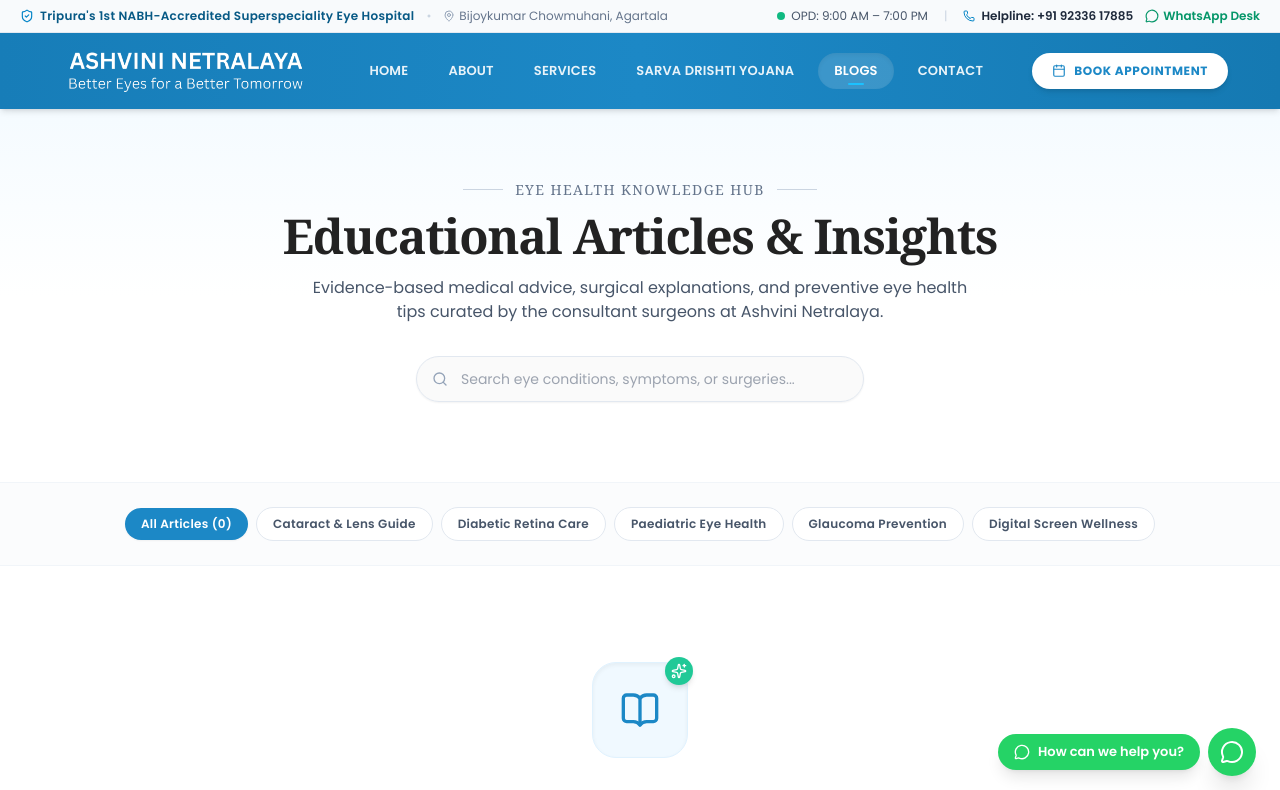
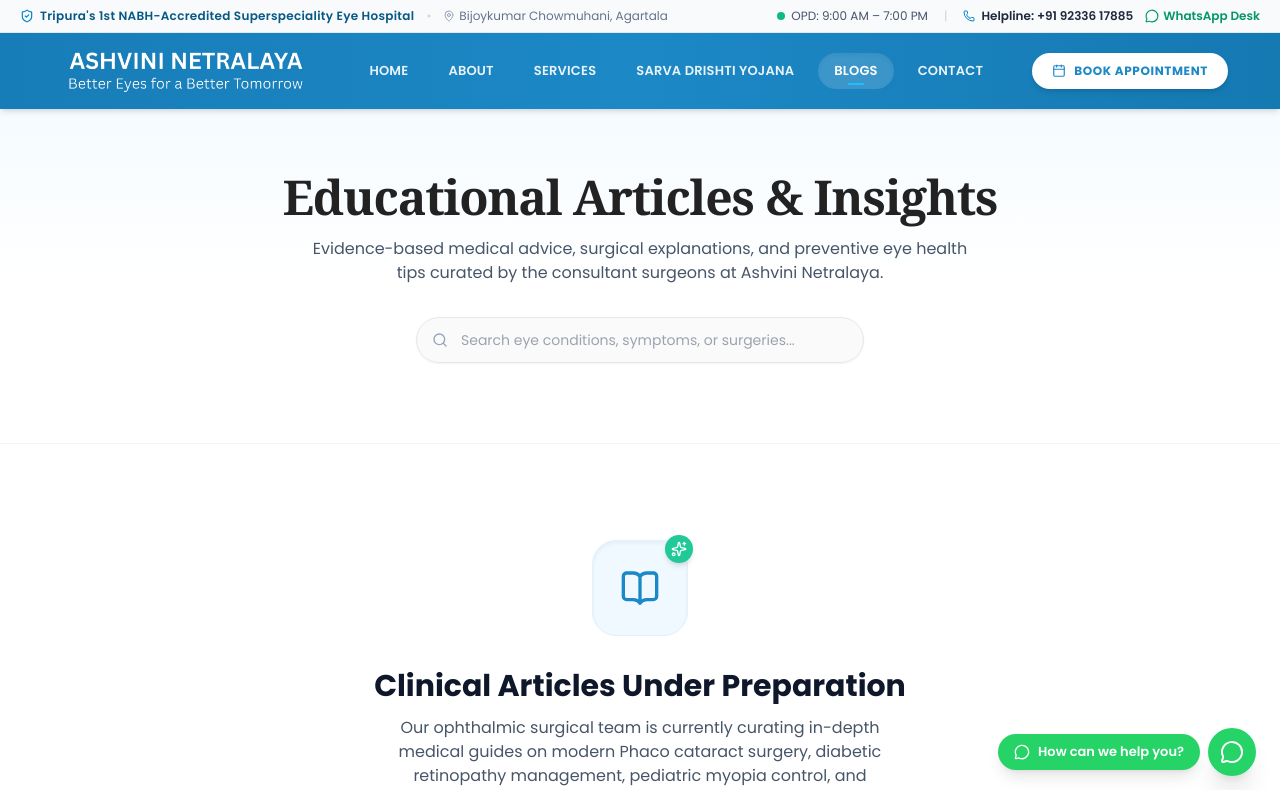
Before and after one commit to nishanth-das/ashvini_netralaya, a Next.js app: page /blogs in a window 1280 px wide. Shown: the top 790 px of the page. Built offline with nearby package versions, Linux system fonts and the light colour scheme.

Commit message:
refactor(ui): streamline hero taglines and remove category filters and disclaimer block

```diff
--- a/src/app/about/page.tsx
+++ b/src/app/about/page.tsx
@@ -21,9 +21,6 @@ export default function AboutPage() {
       {/* Page Header Banner */}
       <section className="bg-gradient-to-r from-[#1c88c6] to-[#0284c7] py-14 sm:py-20 text-white text-center">
         <div className="max-w-4xl mx-auto px-4 space-y-3">
-          <span className="text-xs font-bold uppercase tracking-widest text-sky-200">
-            About Ashvini Eye Care
-          </span>
           <h1 className="text-3xl sm:text-5xl font-extrabold tracking-tight font-sans">
             About Ashvini Netralaya
           </h1>
--- a/src/app/bangladesh/eye-care/page.tsx
+++ b/src/app/bangladesh/eye-care/page.tsx
@@ -18,7 +18,6 @@ import {
   Microscope,
   FileText,
   Compass,
-  AlertCircle,
   Sparkles,
   Users,
   Navigation,
@@ -959,26 +958,6 @@ export default function BangladeshEyeCarePage() {
               <div className="pt-2.5 border-t border-sky-100/80 text-xs font-bold text-[#0c6ba1]">বর্ডার থেকে দূরত্ব: ৬ কিমি (১৫ মিনিট)</div>
             </div>
           </div>
-
-          {/* Visa Disclaimer Alert Box */}
-          <div className="p-5 sm:p-6 rounded-xl bg-amber-50 border border-amber-200/90 text-amber-950 space-y-2">
-            <div className="flex items-center gap-2 font-bold text-amber-900 text-sm sm:text-base font-bengali-heading">
-              <AlertCircle className="w-4 h-4 text-amber-600 shrink-0" />
-              <span>জরুরি ভিসা ও প্রশাসনিক তথ্য</span>
-            </div>
-            <p className="leading-relaxed text-xs sm:text-[13px] text-slate-700 font-normal">
-              ভারতীয় মেডিকেল ভিসা সংক্রান্ত নিয়মাবলী ও আবেদন প্রক্রিয়ার জন্য শুধুমাত্র ভারত সরকারের আনুষ্ঠানিক ভিসা পোর্টাল (Indian Visa Online:{" "}
-              <a
-                href="https://indianvisaonline.gov.in"
-                target="_blank"
-                rel="noopener noreferrer"
-                className="text-[#0c6ba1] underline font-semibold"
-              >
-                indianvisaonline.gov.in
-              </a>
-              ) অনুসরণ করুন। ভিসা মঞ্জুর বা প্রত্যাখ্যানের সম্পূর্ণ সিদ্ধান্ত ভারতীয় দূতাবাস ও ভিসা কর্তৃপক্ষের এখতিয়ারধীন। হাসপাতাল কোনো অনানুষ্ঠানিক চার্জ দাবি করে না।
-            </p>
-          </div>
         </div>
       </section>
 
--- a/src/app/blogs/page.tsx
+++ b/src/app/blogs/page.tsx
@@ -16,19 +16,9 @@ import {
 } from "lucide-react";
 import { siteConfig } from "@/data/siteConfig";
 
-const categories = [
-  "All Articles (0)",
-  "Cataract & Lens Guide",
-  "Diabetic Retina Care",
-  "Paediatric Eye Health",
-  "Glaucoma Prevention",
-  "Digital Screen Wellness",
-];
-
 export default function BlogsPage() {
   const [email, setEmail] = useState("");
   const [subscribed, setSubscribed] = useState(false);
-  const [activeCategory, setActiveCategory] = useState("All Articles (0)");
 
   const handleSubscribe = (e: React.FormEvent) => {
     e.preventDefault();
@@ -43,12 +33,6 @@ export default function BlogsPage() {
       {/* 1. Hero Header */}
       <section className="relative pt-12 pb-16 lg:pt-16 lg:pb-20 bg-gradient-to-b from-sky-50/70 via-white to-white overflow-hidden border-b border-slate-100">
         <div className="max-w-[1200px] mx-auto px-4 sm:px-6 lg:px-8 text-center relative z-10">
-          <div className="inline-flex items-center justify-center gap-3 text-slate-500 font-serif tracking-widest text-sm uppercase mb-3">
-            <span className="w-10 h-[1px] bg-slate-300"></span>
-            <span>Eye Health Knowledge Hub</span>
-            <span className="w-10 h-[1px] bg-slate-300"></span>
-          </div>
-
           <h1 className="text-3xl sm:text-4xl lg:text-5xl font-serif font-bold text-[#222222] tracking-tight mb-4">
             Educational Articles & Insights
           </h1>
@@ -70,28 +54,7 @@ export default function BlogsPage() {
         </div>
       </section>
 
-      {/* 2. Category Filter Pills */}
-      <section className="py-6 border-b border-slate-100 bg-slate-50/50">
-        <div className="max-w-[1200px] mx-auto px-4 sm:px-6 lg:px-8">
-          <div className="flex flex-wrap items-center justify-center gap-2">
-            {categories.map((cat) => (
-              <button
-                key={cat}
-                onClick={() => setActiveCategory(cat)}
-                className={`px-4 py-2 rounded-full text-xs font-semibold tracking-wide transition-all ${
-                  activeCategory === cat
-                    ? "bg-[#1c88c6] text-white shadow-sm"
-                    : "bg-white text-slate-600 hover:bg-slate-100 border border-slate-200"
-                }`}
-              >
-                {cat}
-              </button>
-            ))}
-          </div>
-        </div>
-      </section>
-
-      {/* 3. High-End $10,000 Empty State */}
+      {/* 2. Empty State */}
       <section className="py-16 sm:py-24 bg-white flex-1 flex items-center justify-center">
         <div className="max-w-2xl mx-auto px-4 text-center space-y-8">
           {/* Graphic Icon */}
--- a/src/app/contact/page.tsx
+++ b/src/app/contact/page.tsx
@@ -48,9 +48,6 @@ export default function ContactPage() {
       {/* Page Header */}
       <section className="bg-gradient-to-r from-[#1c88c6] to-[#0284c7] py-14 sm:py-20 text-white text-center">
         <div className="max-w-4xl mx-auto px-4 space-y-3">
-          <span className="text-xs font-bold uppercase tracking-widest text-sky-200">
-            Get In Touch
-          </span>
           <h1 className="text-3xl sm:text-5xl font-extrabold tracking-tight font-sans">
             Contact Ashvini Netralaya
           </h1>
--- a/src/app/our-services-2/page.tsx
+++ b/src/app/our-services-2/page.tsx
@@ -45,13 +45,6 @@ export default function ServicesPage() {
       {/* Hero Header */}
       <section className="relative pt-12 pb-16 lg:pt-16 lg:pb-20 bg-gradient-to-b from-sky-50/70 via-white to-white overflow-hidden border-b border-slate-100">
         <div className="max-w-[1200px] mx-auto px-4 sm:px-6 lg:px-8 text-center relative z-10">
-          {/* Subtle "Welcome To" with accent lines */}
-          <div className="inline-flex items-center justify-center gap-3 text-slate-500 font-serif tracking-widest text-sm uppercase mb-3">
-            <span className="w-10 h-[1px] bg-slate-300"></span>
-            <span>Welcome To</span>
-            <span className="w-10 h-[1px] bg-slate-300"></span>
-          </div>
-
           <h1 className="text-3xl sm:text-4xl lg:text-5xl font-serif font-bold text-[#222222] tracking-tight mb-4">
             Our Services
           </h1>
```
